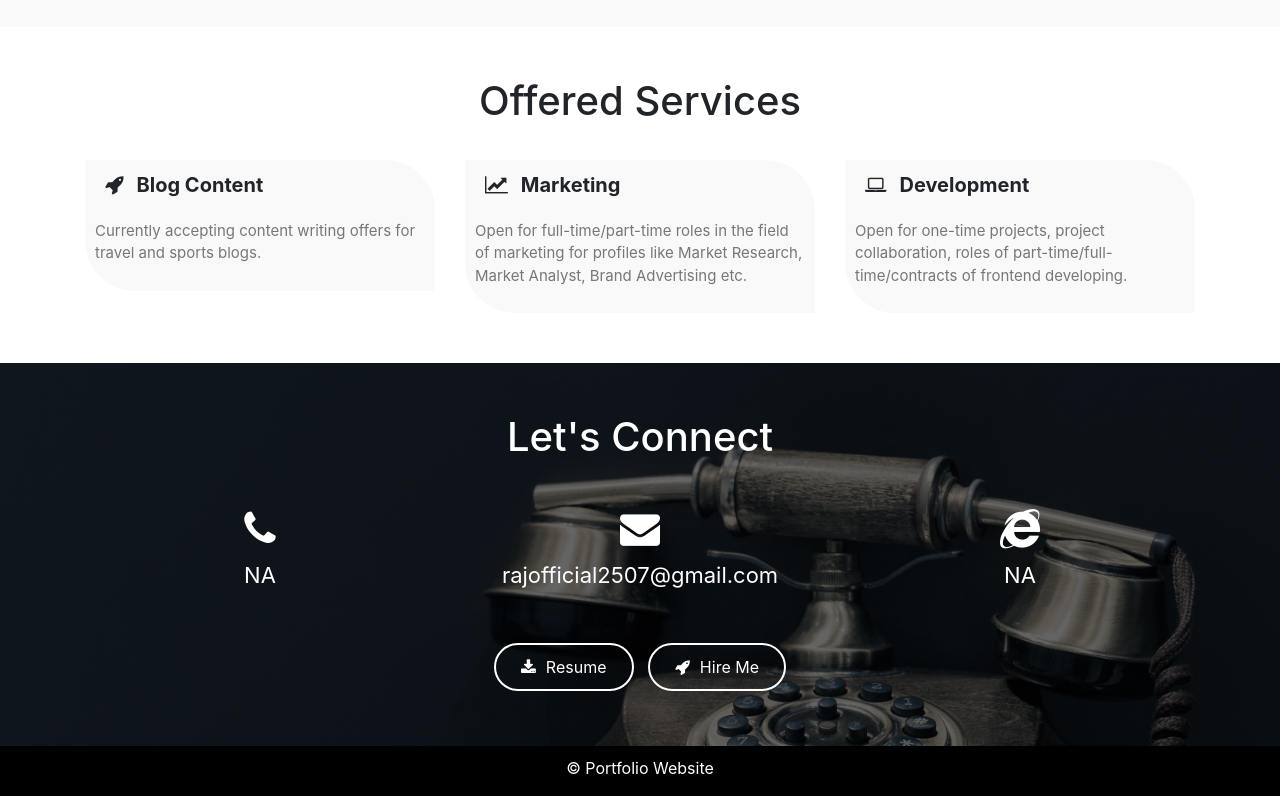
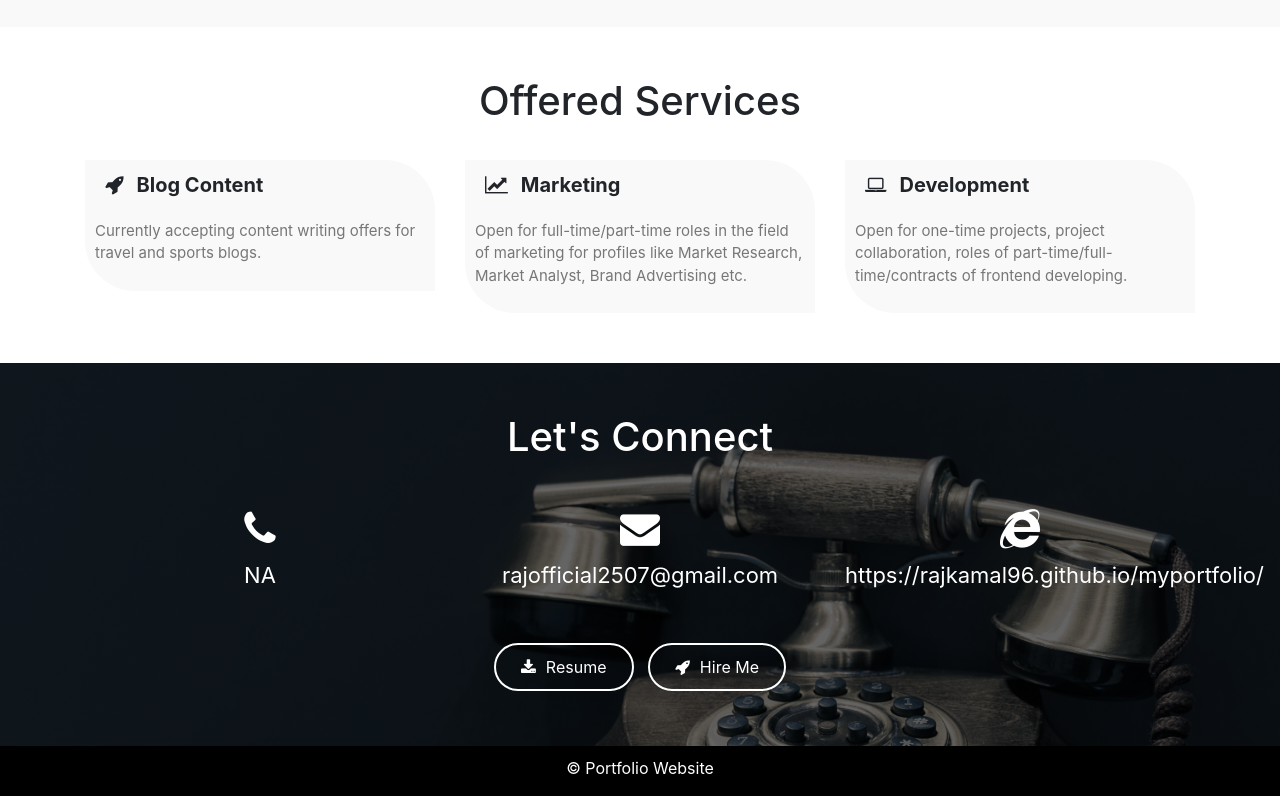
Before and after one commit to rajkamal96/myportfolio, a plain HTML site: page index.html in a window 1280 px wide. Shown: the part 2279-3075 px from the top of the page. Drawn offline with nearby package versions, Linux system fonts and the light colour scheme.

Commit message:
first commit

```diff
--- a/index.html
+++ b/index.html
@@ -256,7 +256,7 @@ the boss. Haha !<p>
 			</div>
 			<div class="col-md-4">
 				<i class="fa fa-internet-explorer"></i>
-				<p>NA</P>
+				<p>https://rajkamal96.github.io/myportfolio/</P>
 			</div>
 		</div>
 		<button type="button" class="btn btn-primary"><i class="fa fa-download"></i>Resume</button>
```
